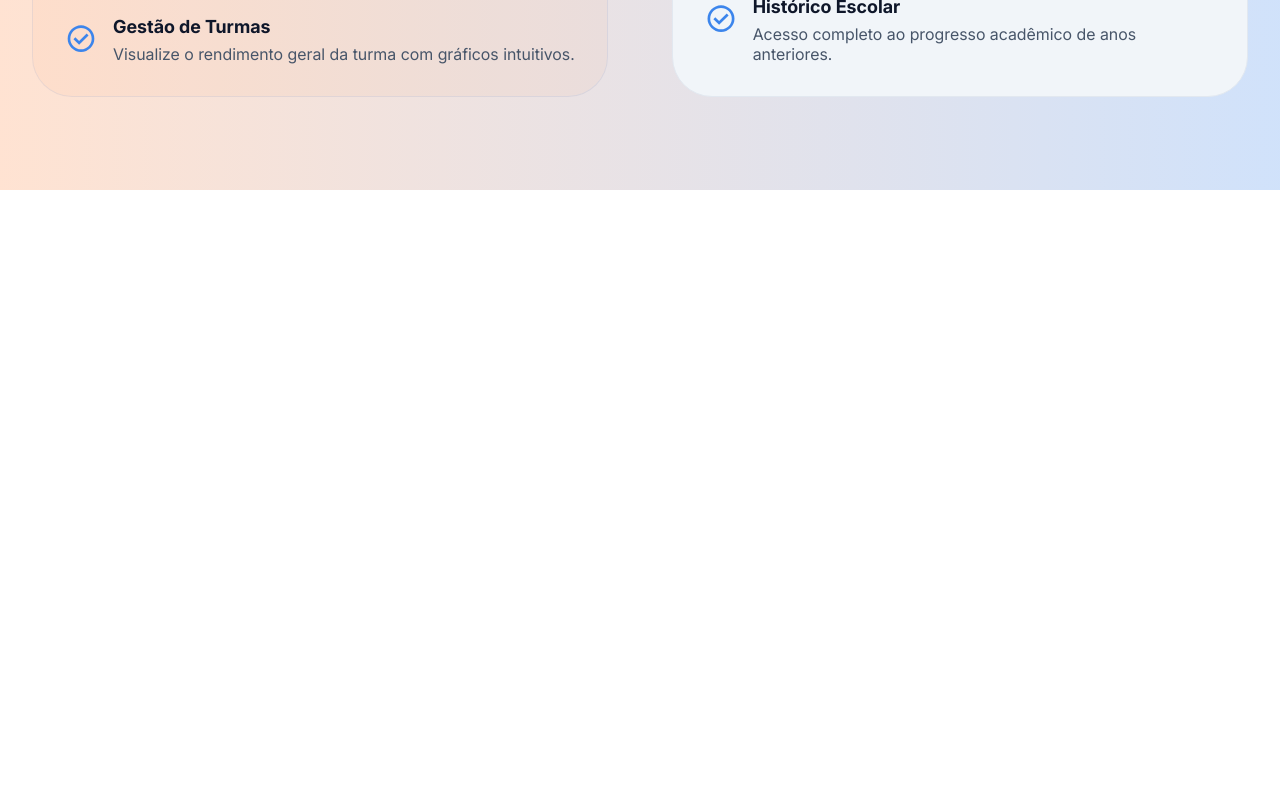
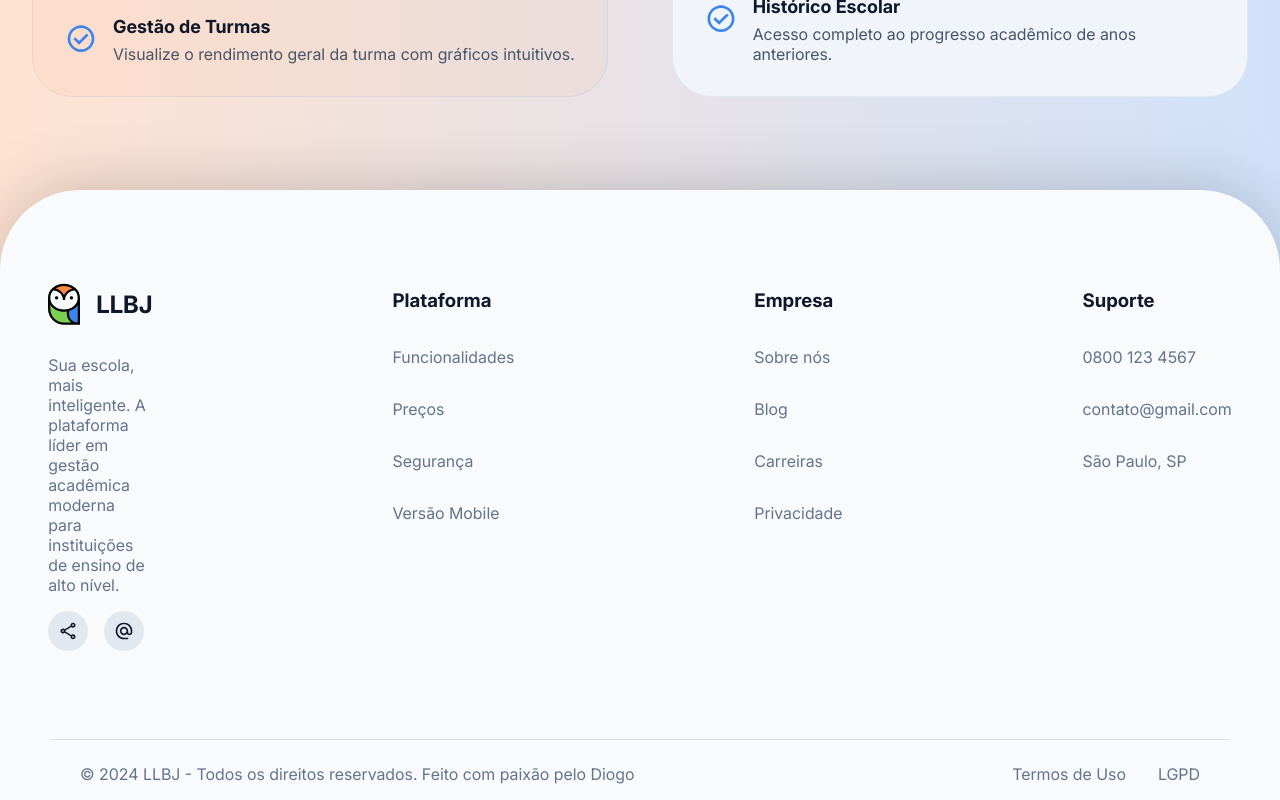
Before and after one commit to Jefflpz/llbj-front, a React (Vite) app: page /initial in a window 1280 px wide. Shown: the part 3260-4060 px from the top of the page. Before the commit the page ends 3450 px from the top, so only its background shows below. Built offline with nearby package versions, Linux system fonts and the light colour scheme.

Commit message:
feat: adicionando o footer

```diff
--- /dev/null
+++ b/src/components/Footer/Footer.css
@@ -0,0 +1,67 @@
+.footer-content {
+    display: flex;
+    gap: 15rem;
+    padding: 5rem;
+    justify-content: center;
+}
+
+.footer-logo {
+    display: flex;
+    gap: 1rem;
+}
+
+.first-column {
+    display: flex;
+    flex-direction: column;
+    width: 13rem;
+    color: #64748B;
+}
+
+.icons {
+    display: flex;
+    gap: 1rem;
+}
+
+.column-content {
+    display: flex;
+    flex-direction: column;
+    color: #64748B;
+}
+
+.content-title {
+    color: #0F172A;
+}
+
+.footer-bottom {
+    display: flex;
+    justify-content: space-between;
+    color: #64748B;
+    padding-left: 5rem;
+    padding-right: 5rem;
+}
+
+.footer-end {
+    display: flex;
+    gap: 2rem;
+}
+
+hr {
+    border: none;
+    height: 1px;
+    width: 92%;
+    background-color: rgba(100, 116, 139, 0.2);
+}
+
+.footer {
+    border-radius: 5rem 5rem 0 0;
+    background-color: #F8FAFC;
+    filter: drop-shadow(0 0 2em rgba(000, 000, 000, 0.2));
+}
+
+.footer-background {
+    background-image: linear-gradient(to right, rgba(255, 137, 67, 0.24), rgba(60, 133, 236, 0.24));
+}
+
+.icon-footer {
+    width: 2rem;
+}
--- /dev/null
+++ b/src/components/Footer/Footer.tsx
@@ -0,0 +1,51 @@
+import './Footer.css';
+
+export default function Footer() {
+    return (
+        <div className='footer-background'>
+            <div className='footer'>
+                <div className='footer-content'>
+                    <div className='first-column'>
+                        <div className='footer-logo'>
+                            <img src="owl.svg" alt="Logo LLBJ" className='icon-footer'/>
+                            <h2 className='content-title'>LLBJ</h2>
+                        </div>
+                        <p>Sua escola, mais inteligente. A plataforma líder em gestão acadêmica moderna para instituições de ensino de alto nível.</p>
+                        <div className='icons'>
+                            <img src="share.svg" alt="Compartilhar" />
+                            <img src="atsign.svg" alt="@" />
+                        </div>
+                    </div>
+                    <div className='column-content'>
+                        <h3 className='content-title'>Plataforma</h3>
+                        <p>Funcionalidades</p>
+                        <p>Preços</p>
+                        <p>Segurança</p>
+                        <p>Versão Mobile</p>
+                    </div>
+                    <div className='column-content'>
+                        <h3 className='content-title'>Empresa</h3>
+                        <p>Sobre nós</p>
+                        <p>Blog</p>
+                        <p>Carreiras</p>
+                        <p>Privacidade</p>
+                    </div>
+                    <div className='column-content'>
+                        <h3 className='content-title'>Suporte</h3>
+                        <p>0800 123 4567</p>
+                        <p>contato@gmail.com</p>
+                        <p>São Paulo, SP</p>
+                    </div>
+                </div>
+                <hr />
+                <div className='footer-bottom'>
+                    <p>© 2024 LLBJ - Todos os direitos reservados. Feito com paixão pelo Diogo</p>
+                    <div className='footer-end'>
+                        <p>Termos de Uso</p>
+                        <p>LGPD</p>
+                    </div>
+                </div>
+            </div>
+        </div>
+    )
+}
--- a/src/pages/Initial.tsx
+++ b/src/pages/Initial.tsx
@@ -2,6 +2,7 @@ import FirstPage from "./Initial/FirstPage";
 import SecondPage from "./Initial/SecondPage";
 import ThirdPage from "./Initial/ThirdPage";
 import LastPage from "./Initial/LastPage";
+import Footer from "../components/Footer/Footer";
 
 export default function Initial() {
     return (
@@ -10,6 +11,7 @@ export default function Initial() {
             <SecondPage></SecondPage>
             <ThirdPage></ThirdPage>
             <LastPage></LastPage>
+            <Footer></Footer>
         </div>
     );
 }
```
Also changed, not shown: public/atsign.svg (added), public/share.svg (added).
